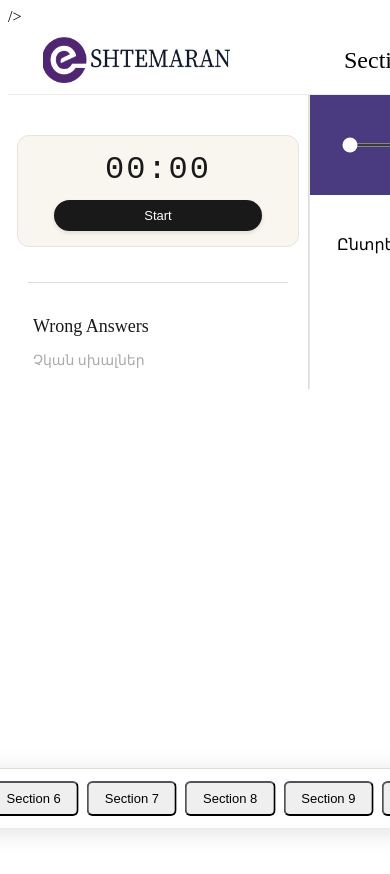
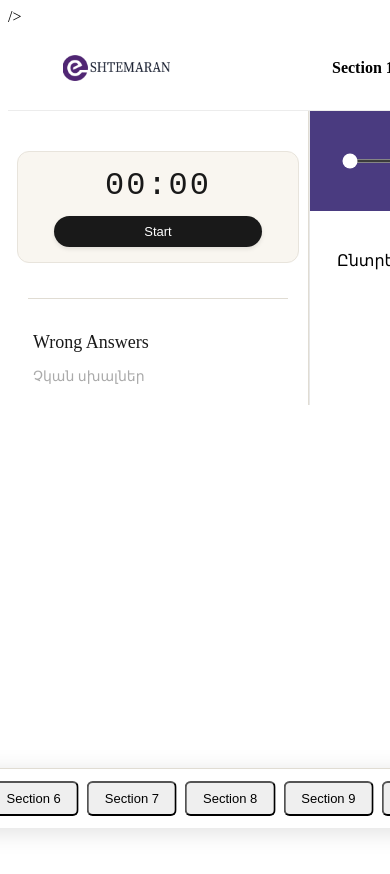
Before and after one commit to emkrtchyan373-netizen/eSHTEMARAN, a React (Vite) app: page /quiz/1/1 in a window 390 px wide. Shown: the top 874 px of the page. Built offline with nearby package versions, Linux system fonts and the light colour scheme; the HTML template or start-up script is replaced by a standard one.

Commit message:
design: update only quiz header for mobile responsiveness

```diff
--- a/src/components/QuizLayout.css
+++ b/src/components/QuizLayout.css
@@ -236,3 +236,42 @@
 .quiz-footer__btn:hover {
   opacity: 0.9;
 }
+/* 📱 ՄՈԲԻԼ ՀԵՌԱԽՈՍՆԵՐԻ ՀԱՄԱՐ (max-width: 600px) */
+@media (max-width: 600px) {
+  .quiz-header {
+    padding: 10px 14px !important;
+    gap: 8px !important;
+  }
+
+  /* Լոգոն մի քիչ փոքրացնում ենք */
+  .quiz-header__logo {
+    height: 26px !important;
+  }
+
+  /* Վերնագիրը (Section) փոքրացնում ենք */
+  .quiz-header__section {
+    font-size: 16px !important;
+    font-weight: 600 !important;
+  }
+
+  /* Search բլոկից հանում ենք տեքստը, թողնում ենք մենակ իկոնան */
+  .quiz-header__search {
+    padding: 6px !important;
+    background: transparent !important;
+    border: none !important;
+  }
+
+  .quiz-header__search span {
+    display: none !important; /* Թաքցնում է "Search" տեքստը */
+  }
+
+  /* Զանգակն ու ավատարը փոքրացնում ենք */
+  .quiz-header__bell {
+    padding: 6px !important;
+  }
+
+  .quiz-header__avatar-container {
+    width: 32px !important;
+    height: 32px !important;
+  }
+}
```
